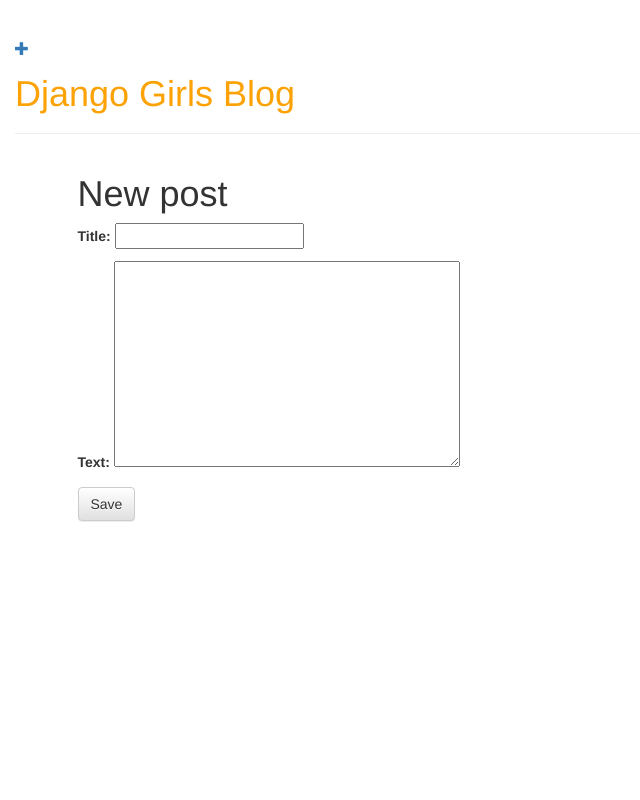
After one commit to matheusrf96/estrutura-basica-django, a Django app: page /post/new/ in a window 1280 px wide. The commit adds this page. Shown: the whole page, without its empty margins (0-640 px from the left). Run offline with Django 3.2, Linux system fonts and the light colour scheme; some libraries are stand-ins or nearby versions.

Commit message:
Tutorial finalizado

```diff
--- /dev/null
+++ b/blog/forms.py
@@ -0,0 +1,9 @@
+from django import forms
+
+from .models import Post
+
+class PostForm(forms.ModelForm):
+
+    class Meta:
+        model = Post
+        fields = ('title', 'text')
--- /dev/null
+++ b/blog/static/css/blog.css
@@ -0,0 +1,7 @@
+body{
+    padding-left: 15px;
+}
+
+h1 a {
+    color: #FCA205;
+}
--- /dev/null
+++ b/blog/templates/blog/base.html
@@ -0,0 +1,23 @@
+{% load staticfiles %}
+<html>
+    <head>
+        <title>Django Girls blog</title>
+        <link rel="stylesheet" href="//maxcdn.bootstrapcdn.com/bootstrap/3.2.0/css/bootstrap.min.css">
+        <link rel="stylesheet" href="//maxcdn.bootstrapcdn.com/bootstrap/3.2.0/css/bootstrap-theme.min.css">
+        <link rel="stylesheet" href="{% static 'css/blog.css' %}">
+    </head>
+    <body>
+        <div class="page-header">
+                <a href="{% url 'post_new' %}" class="top-menu"><span class="glyphicon glyphicon-plus"></span></a>
+            <h1><a href="/">Django Girls Blog</a></h1>
+        </div>
+        <div class="content container">
+            <div class="row">
+                <div class="col-md-8">
+                {% block content %}
+                {% endblock %}
+                </div>
+            </div>
+        </div>
+    </body>
+</html>
--- /dev/null
+++ b/blog/templates/blog/post_edit.html
@@ -0,0 +1,9 @@
+{% extends 'blog/base.html' %}
+
+{% block content %}
+    <h1>New post</h1>
+    <form method="POST" class="post-form">{% csrf_token %}
+        {{ form.as_p }}
+        <button type="submit" class="save btn btn-default">Save</button>
+    </form>
+{% endblock %}
--- a/blog/urls.py
+++ b/blog/urls.py
@@ -3,4 +3,7 @@
 
 urlpatterns = [
     url(r'^$', views.post_list, name='post_list'),
+    url(r'^post/(?P<pk>\d+)/$', views.post_detail, name="post_detail"),
+    url(r'^post/new/$', views.post_new, name='post_new'),
+    url(r'^post/(?P<pk>\d+)/edit/$', views.post_edit, name='post_edit'),
 ]
--- a/blog/views.py
+++ b/blog/views.py
@@ -1,5 +1,45 @@
-from django.shortcuts import render
+from django.shortcuts import render, get_object_or_404, redirect
+from django.utils import timezone
+
+from .models import Post
+from .forms import PostForm
 
 # Create your views here.
 def post_list(request):
-    return render(request, 'blog/post_list.html', {})
+    posts = Post.objects.filter(published_date__lte=timezone.now()).order_by('published_date')
+    return render(request, 'blog/post_list.html', {'posts': posts})
+
+def post_detail(request, pk):
+    post = get_object_or_404(Post, pk=pk)
+    return render(request, 'blog/post_detail.html', {'post': post})
+
+def post_new(request):
+
+    if request.method == "POST":
+        form = PostForm(request.POST)
+
+        if form.is_valid():
+            post = form.save(commit = False)
+            post.author = request.user
+            post.published_date = timezone.now()
+            post.save()
+
+            return redirect('post_detail', pk=post.pk)
+    else:
+        form = PostForm()
+
+    return render(request, 'blog/post_edit.html', {'form': form})
+
+def post_edit(request, pk):
+    post = get_object_or_404(Post, pk=pk)
+    if request.method == "POST":
+        form = PostForm(request.POST, instance=post)
+        if form.is_valid():
+            post = form.save(commit=False)
+            post.author = request.user
+            post.published_date = timezone.now()
+            post.save()
+            return redirect('post_detail', pk=post.pk)
+    else:
+        form = PostForm(instance=post)
+    return render(request, 'blog/post_edit.html', {'form': form})
```
Also changed, not shown: blog/templates/blog/post_detail.html (added, +14 -0 lines), blog/templates/blog/post_list.html (+13 -1 lines), db.sqlite3.
